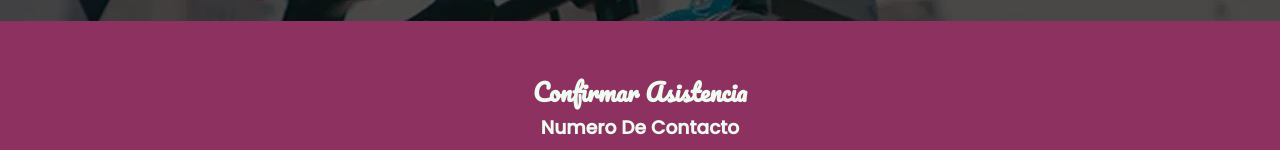
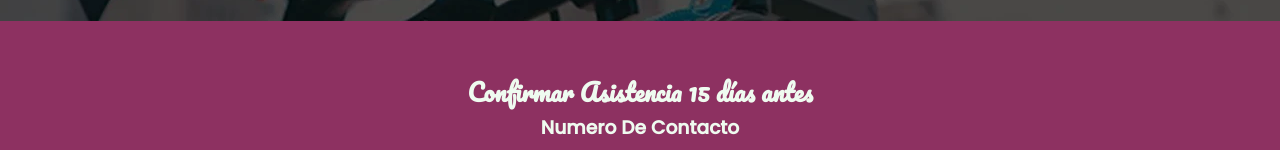
Before and after one commit to AlejandroTRIKITRAKATELAS33sanchezCano/Fernanda-XV-2, a plain HTML site: page index.html in a window 1280 px wide. Shown: the part 6921-7071 px from the top of the page. Drawn offline with Linux system fonts and the light colour scheme.

Commit message:
días antes

```diff
--- a/index.html
+++ b/index.html
@@ -123,7 +123,7 @@
 
     </section>
     <section class="Mesa-regalos" id="Asistencia">
-        <h1 style="font-family: 'Pacifico', cursive;">Confirmar Asistencia</h1>
+        <h1 style="font-family: 'Pacifico', cursive;">Confirmar Asistencia 15 días antes</h1>
         <h3>Numero De Contacto</h3>
 
         <center>
```
